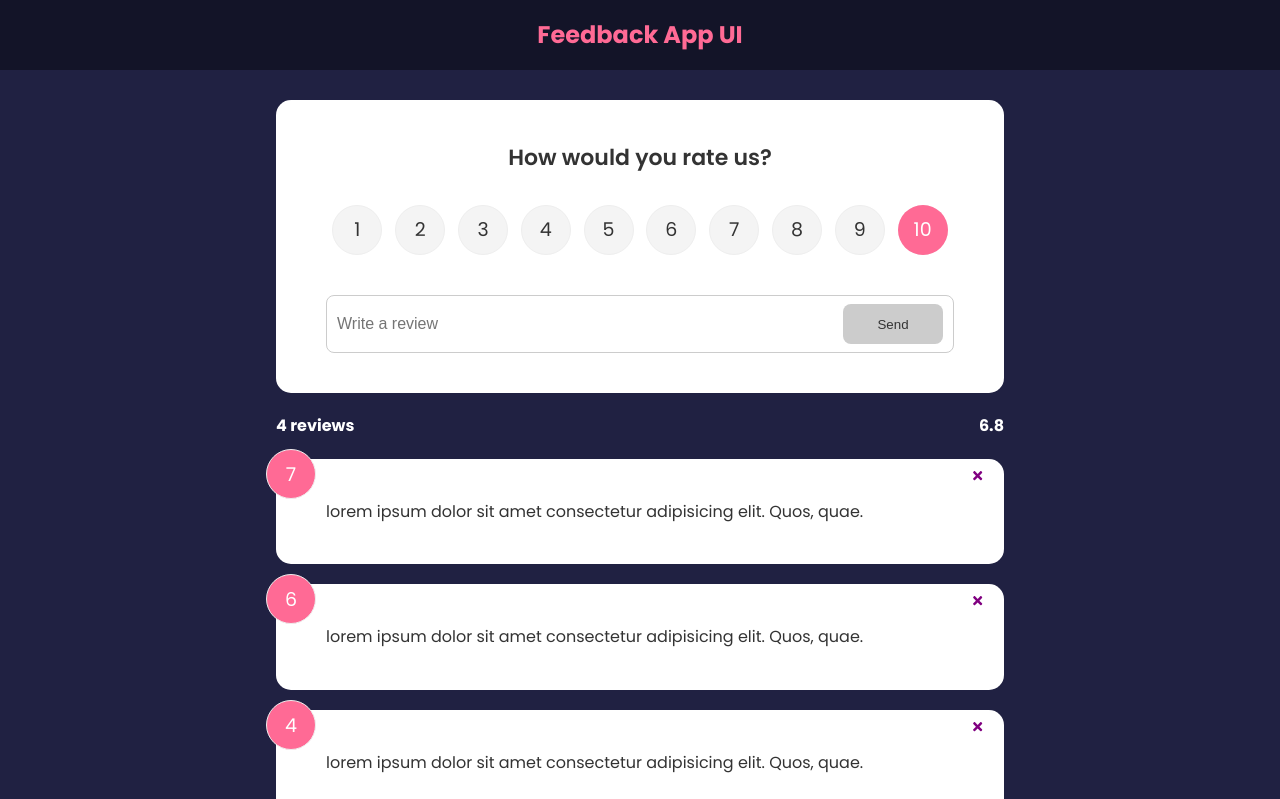
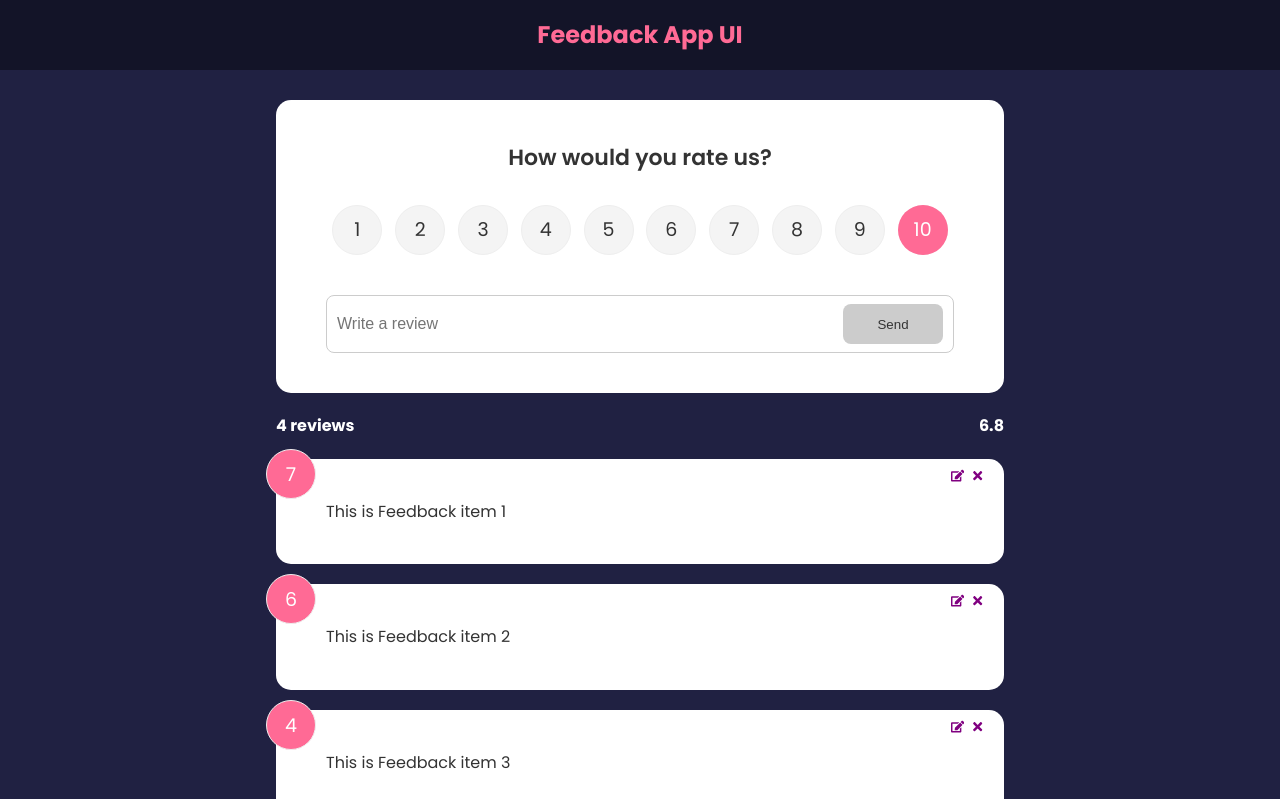
Before and after one commit to Farahat612/brad-react, a React (Create React App) app in the folder feedback-app/: page / in a window 1280 px wide. Shown: the top 799 px of the page. Built offline with nearby package versions, Linux system fonts and the light colour scheme.

Commit message:
added handle edit in context and added edit icon in feedback item

```diff
--- a/feedback-app/src/components/FeedbackItem.jsx
+++ b/feedback-app/src/components/FeedbackItem.jsx
@@ -1,18 +1,21 @@
-import Card from "./shared/Card"
+import Card from './shared/Card'
 import PropTypes from 'prop-types'
-import {FaTimes} from 'react-icons/fa'
+import { FaTimes, FaEdit } from 'react-icons/fa'
 
-import { useContext } from "react"
-import FeedbackContext from "../contexts/FeedbackContext"
+import { useContext } from 'react'
+import FeedbackContext from '../contexts/FeedbackContext'
 
-const FeedbackItem = ({feedback}) => {
-  const {handleDelete} = useContext(FeedbackContext)
+const FeedbackItem = ({ feedback }) => {
+  const { handleDelete, handleEdit } = useContext(FeedbackContext)
 
   return (
     <Card>
       <div className='num-display'>{feedback.rating}</div>
       <button className='close' onClick={() => handleDelete(feedback.id)}>
         <FaTimes color='purple' />
+      </button>
+      <button className='edit' onClick={() => handleEdit(feedback)} >
+        <FaEdit color='purple' />
       </button>
       <div className='text-display'>{feedback.text}</div>
     </Card>
--- a/feedback-app/src/contexts/FeedbackContext.js
+++ b/feedback-app/src/contexts/FeedbackContext.js
@@ -4,6 +4,7 @@ const FeedbackContext = createContext()
 
 const FeedbackProvider = ({ children }) => {
   const [feedbacks, setFeedbacks] = useState(FeedbackData)
+
   const handleDelete = (id) => {
     if (window.confirm('Are you sure you want to delete this feedback?')) {
       setFeedbacks(feedbacks.filter((feedback) => feedback.id !== id))
@@ -14,12 +15,23 @@ const FeedbackProvider = ({ children }) => {
     setFeedbacks([...feedbacks, newFeedback])
   }
 
+  const [feedbackEdit, setFeedbackEdit] = useState({
+    item: {},
+    edit: false,
+  })
+
+  // setting the feedback item to be edited
+  const handleEdit = (feedback) => {
+    setFeedbackEdit({ item: feedback, edit: true })
+  }
+
   return (
     <FeedbackContext.Provider
       value={{
         feedbacks,
         handleDelete,
         handleAdd,
+        handleEdit,
       }}
     >
       {children}
--- a/feedback-app/src/data/FeedbackData.js
+++ b/feedback-app/src/data/FeedbackData.js
@@ -2,22 +2,22 @@ const FeedbackData = [
   {
     id: 1,
     rating: 7,
-    text: 'lorem ipsum dolor sit amet consectetur adipisicing elit. Quos, quae.',
+    text: 'This is Feedback item 1',
   },
   {
     id: 2,
     rating: 6,
-    text: 'lorem ipsum dolor sit amet consectetur adipisicing elit. Quos, quae.',
+    text: 'This is Feedback item 2',
   },
   {
     id: 3,
     rating: 4,
-    text: 'lorem ipsum dolor sit amet consectetur adipisicing elit. Quos, quae.',
+    text: 'This is Feedback item 3',
   },
   {
     id: 4,
     rating: 10,
-    text: 'lorem ipsum dolor sit amet consectetur adipisicing elit. Quos, quae.',
+    text: 'This is Feedback item 4',
   },
 ]
 
```
